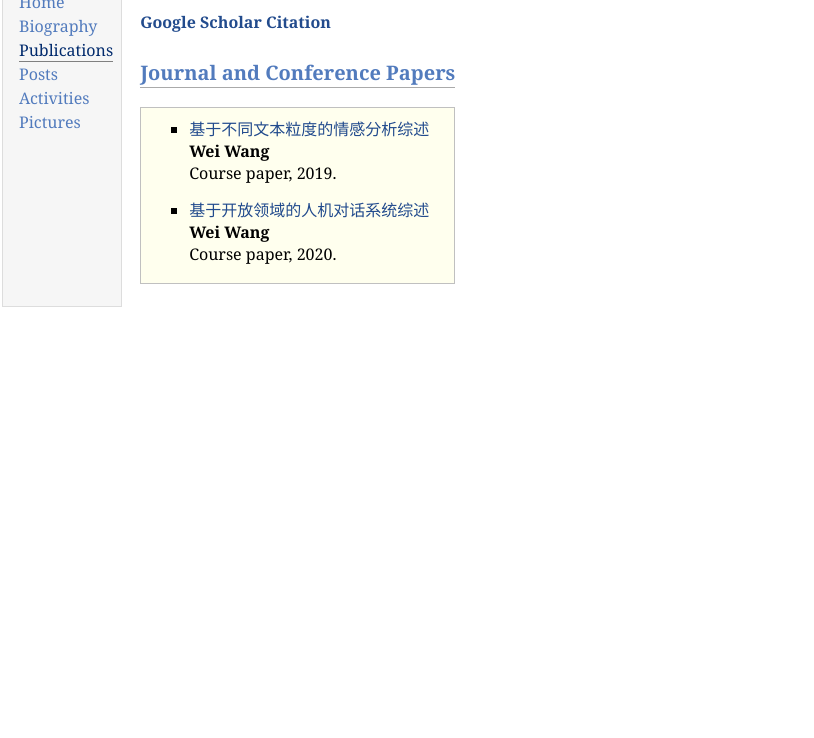
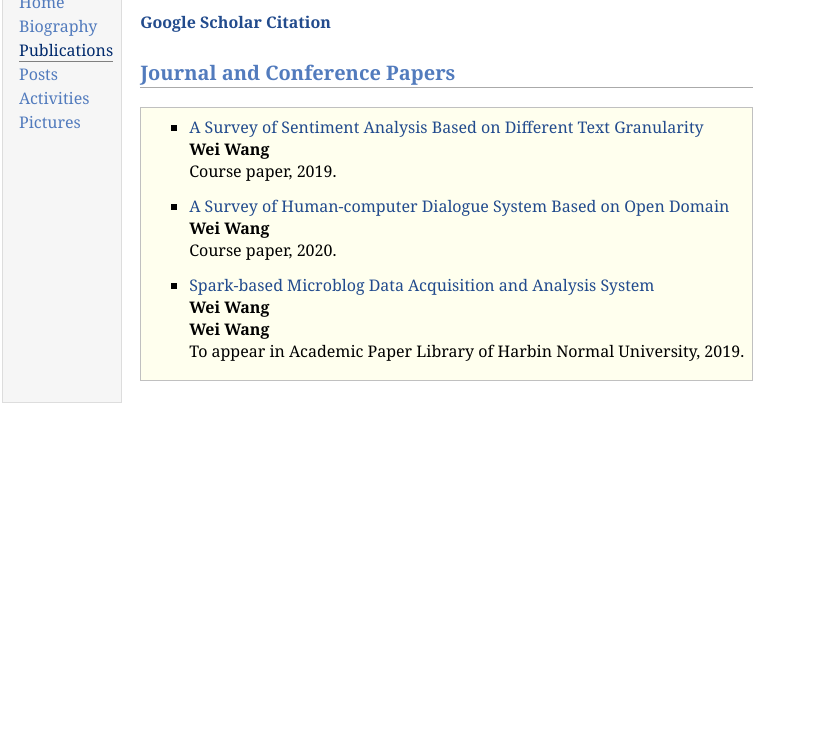
Before and after one commit to WDevin/WDevin.github.io, a plain HTML site: page publications.html in a window 1280 px wide. Shown: the part 62-800 px from the top of the page, without its empty margins (0-814 px from the left). Drawn offline with Linux system fonts and the light colour scheme; a script that the page names is missing.

Commit message:
Update publications.html

```diff
--- a/publications.html
+++ b/publications.html
@@ -46,16 +46,23 @@ var _hmt = _hmt || [];
 <div class="infoblock">
 <div class="blockcontent">
 <ul>
-<li><a href="paper/基于不同文本粒度的情感分析综述.pdf">基于不同文本粒度的情感分析综述</a><br />
+<li><a href="paper/基于不同文本粒度的情感分析综述.pdf">A Survey of Sentiment Analysis Based on Different Text Granularity</a><br />
 <b>Wei Wang</b><br />
 Course paper, 2019.<br /></p>
 </li>
 </ul>
 
 <ul>
-<li><a href="paper/基于开放领域的人机对话系统综述.pdf">基于开放领域的人机对话系统综述</a><br />
+<li><a href="paper/基于开放领域的人机对话系统综述.pdf">A Survey of Human-computer Dialogue System Based on Open Domain</a><br />
 <b>Wei Wang</b><br />
 Course paper, 2020.<br /></p>
+</li>
+</ul>
+
+<ul>
+<li><a href="paper/spark-hnu.pdf">Spark-based Microblog Data Acquisition and Analysis System</a><br />
+<b>Wei Wang</b><br />	<b>Wei Wang</b><br />
+To appear in Academic Paper Library of Harbin Normal University, 2019.<br /></p>
 </li>
 </ul>
 
```
